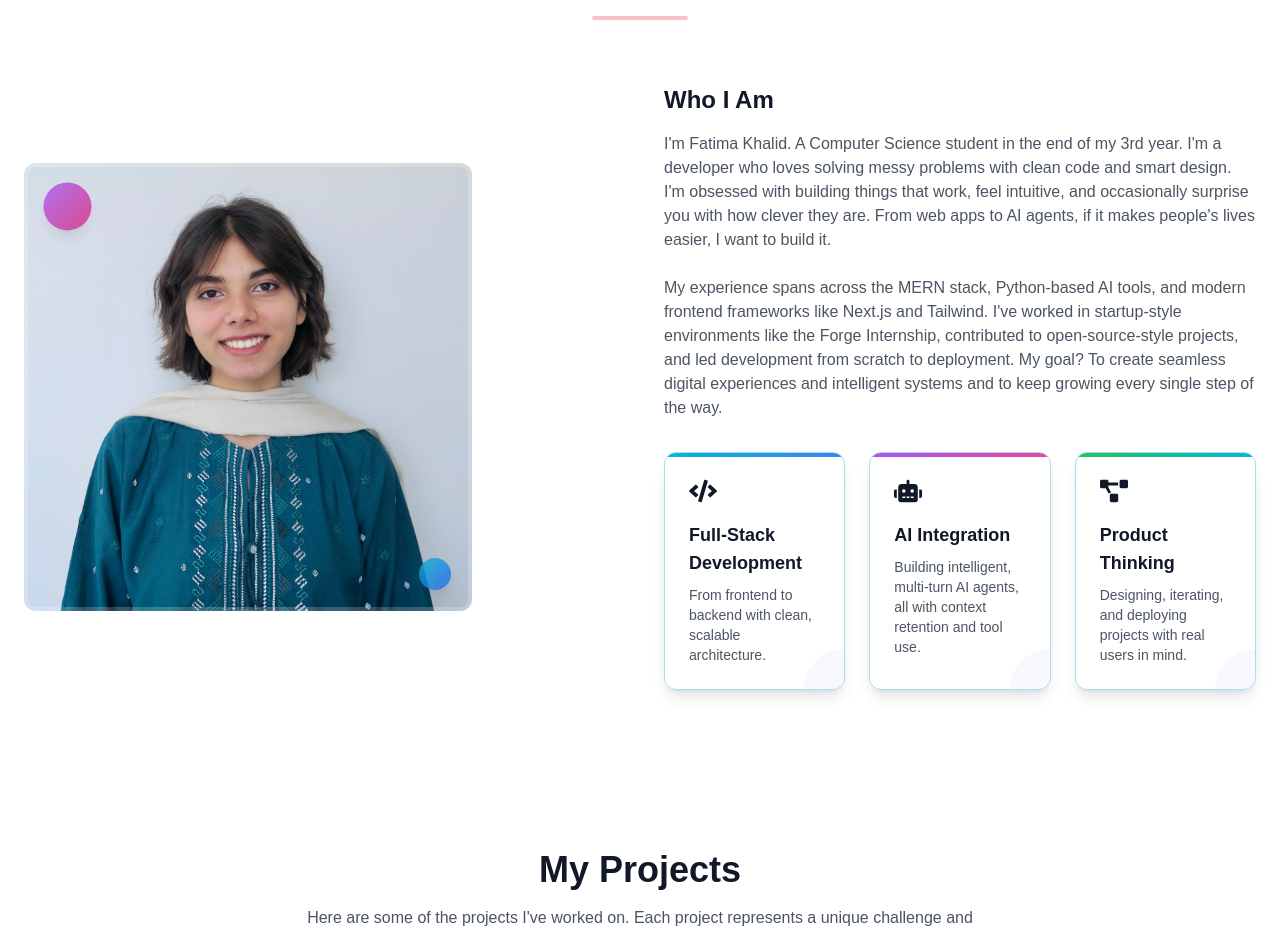
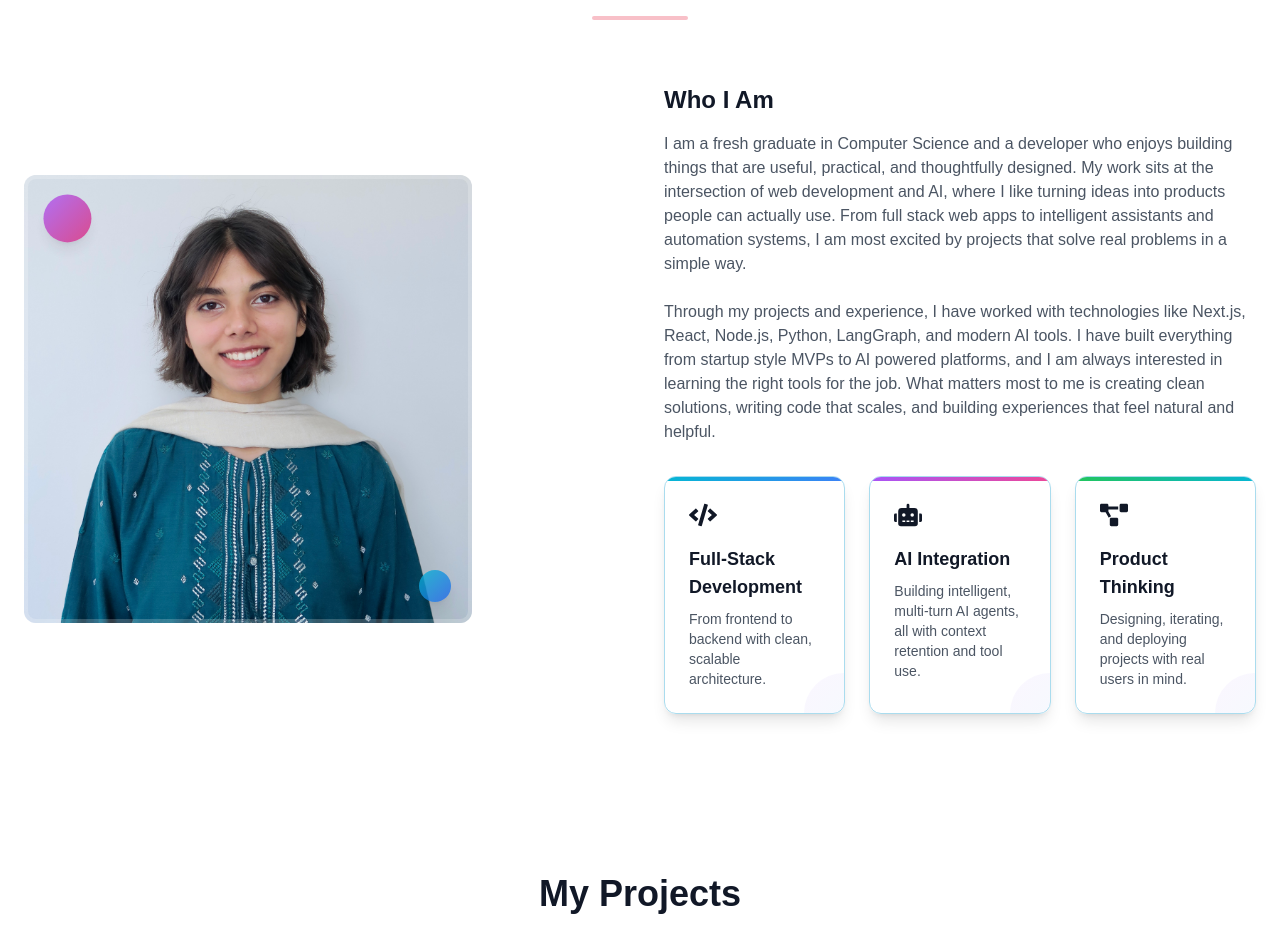
Before and after one commit to fatima-kz/portfolio, a Next.js app: page / in a window 1280 px wide. Shown: the part 920-1849 px from the top of the page. Built offline with nearby package versions, Linux system fonts and the light colour scheme.

Commit message:
updated intro

```diff
--- a/app/sections/About.tsx
+++ b/app/sections/About.tsx
@@ -82,11 +82,11 @@ const About = () => {
             </h3>
 
             <p className="text-gray-600 dark:text-gray-300 mb-6">
-              I&apos;m Fatima Khalid. A Computer Science student in the end of my 3rd year. I&apos;m a developer who loves solving messy problems with clean code and smart design. I&apos;m obsessed with building things that work, feel intuitive, and occasionally surprise you with how clever they are. From web apps to AI agents, if it makes people&apos;s lives easier, I want to build it.
+              I am a fresh graduate in Computer Science and a developer who enjoys building things that are useful, practical, and thoughtfully designed. My work sits at the intersection of web development and AI, where I like turning ideas into products people can actually use. From full stack web apps to intelligent assistants and automation systems, I am most excited by projects that solve real problems in a simple way.
             </p>
 
             <p className="text-gray-600 dark:text-gray-300 mb-8">
-              My experience spans across the MERN stack, Python-based AI tools, and modern frontend frameworks like Next.js and Tailwind. I&apos;ve worked in startup-style environments like the Forge Internship, contributed to open-source-style projects, and led development from scratch to deployment. My goal? To create seamless digital experiences and intelligent systems and to keep growing every single step of the way.
+              Through my projects and experience, I have worked with technologies like Next.js, React, Node.js, Python, LangGraph, and modern AI tools. I have built everything from startup style MVPs to AI powered platforms, and I am always interested in learning the right tools for the job. What matters most to me is creating clean solutions, writing code that scales, and building experiences that feel natural and helpful.
             </p>
             <div className="grid grid-cols-1 sm:grid-cols-2 lg:grid-cols-3 gap-4 sm:gap-6">
               <ServiceCard
```
